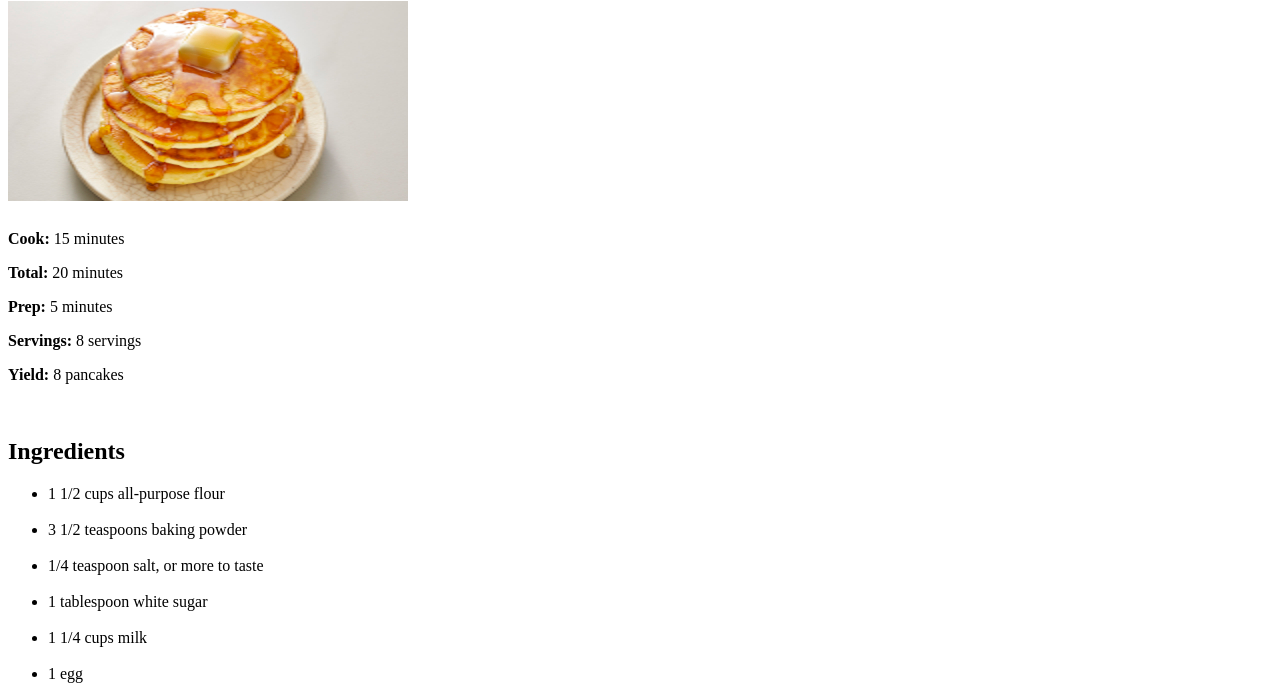
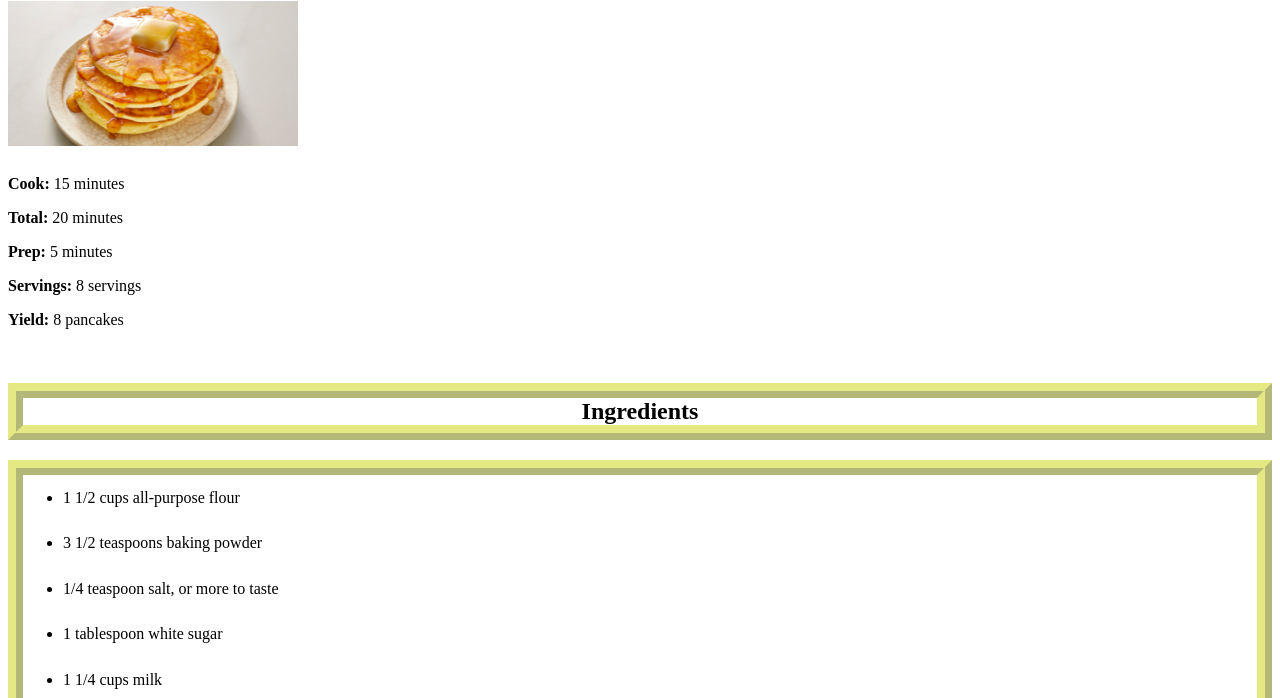
Before and after one commit to RyanHeadlee/odin-recipes, a plain HTML site: page recipes/pancakes.html in a window 1280 px wide. Shown: the part 79-777 px from the top of the page. Drawn offline with Linux system fonts and the light colour scheme.

Commit message:
Remove <br> under ingredients and add styles
Removed all line breaks under the ingredients. Added a border to the ingredients tab as well as line spacing.

```diff
--- a/recipes/pancakes.html
+++ b/recipes/pancakes.html
@@ -2,7 +2,7 @@
 <html lang="en">
     <head>
         <meta charset="UTF-8">
-        <link rel="stylesheets" href="../styles.css">
+        <link rel="stylesheet" href="../styles.css">
         <title>Good Ol' Fashioned Pancakes Recipe</title>
     </head>
 
@@ -16,20 +16,14 @@
             <p><strong>Servings:</strong> 8 servings</p>
             <p><strong>Yield:</strong> 8 pancakes</p>
         <br>
-        <h2>Ingredients</h2>
-            <ul>
+        <h2 class="ingredients main">Ingredients</h2>
+            <ul class="ingredients list">
                 <li>1 1/2 cups all-purpose flour</li>
-                <br>
                 <li>3 1/2 teaspoons baking powder</li>
-                <br>
                 <li>1/4 teaspoon salt, or more to taste</li>
-                <br>
                 <li>1 tablespoon white sugar</li>
-                <br>
                 <li>1 1/4 cups milk</li>
-                <br>
                 <li>1 egg</li>
-                <br>
                 <li>3 tablespoons butter, melted</li>
             </ul>
         <br>
--- a/styles.css
+++ b/styles.css
@@ -1,3 +1,4 @@
+/* Images */
 .brownies {
     height: auto;
     width: 225px;
@@ -20,10 +21,22 @@
 
 .pancakes {
     height: auto;
-    width: 300px;
+    width: 290px;
 }
 
 .pancakes.home {
     height: auto;
     width: 225px;
 }
+/* End of Images */
+.ingredients {
+    border: 4mm ridge rgba(211, 220, 50, 0.6);
+}
+
+.ingredients.main {
+    text-align: center;
+}
+
+.ingredients.list {
+    line-height: 12mm;
+}
```
Also changed, not shown: recipes/brownies.html (+2 -8 lines), recipes/deviledeggs.html (+2 -9 lines).
